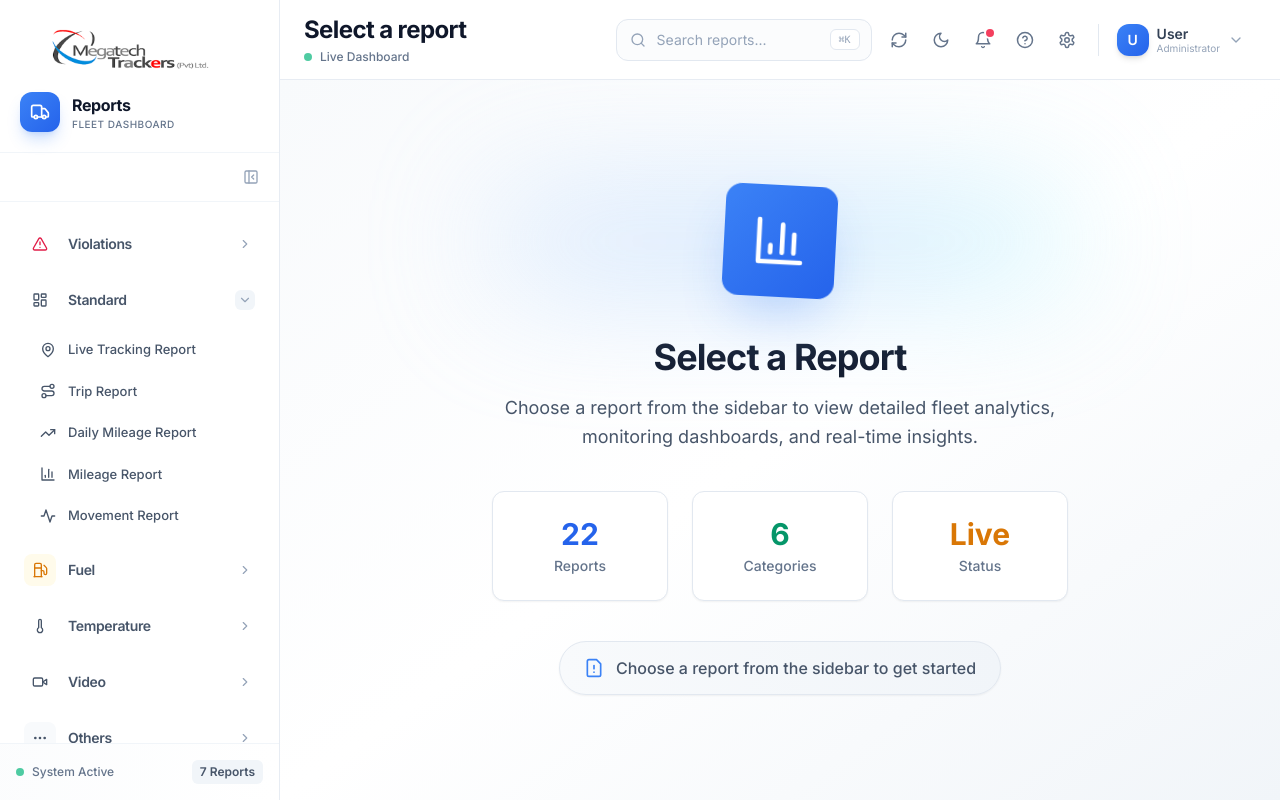
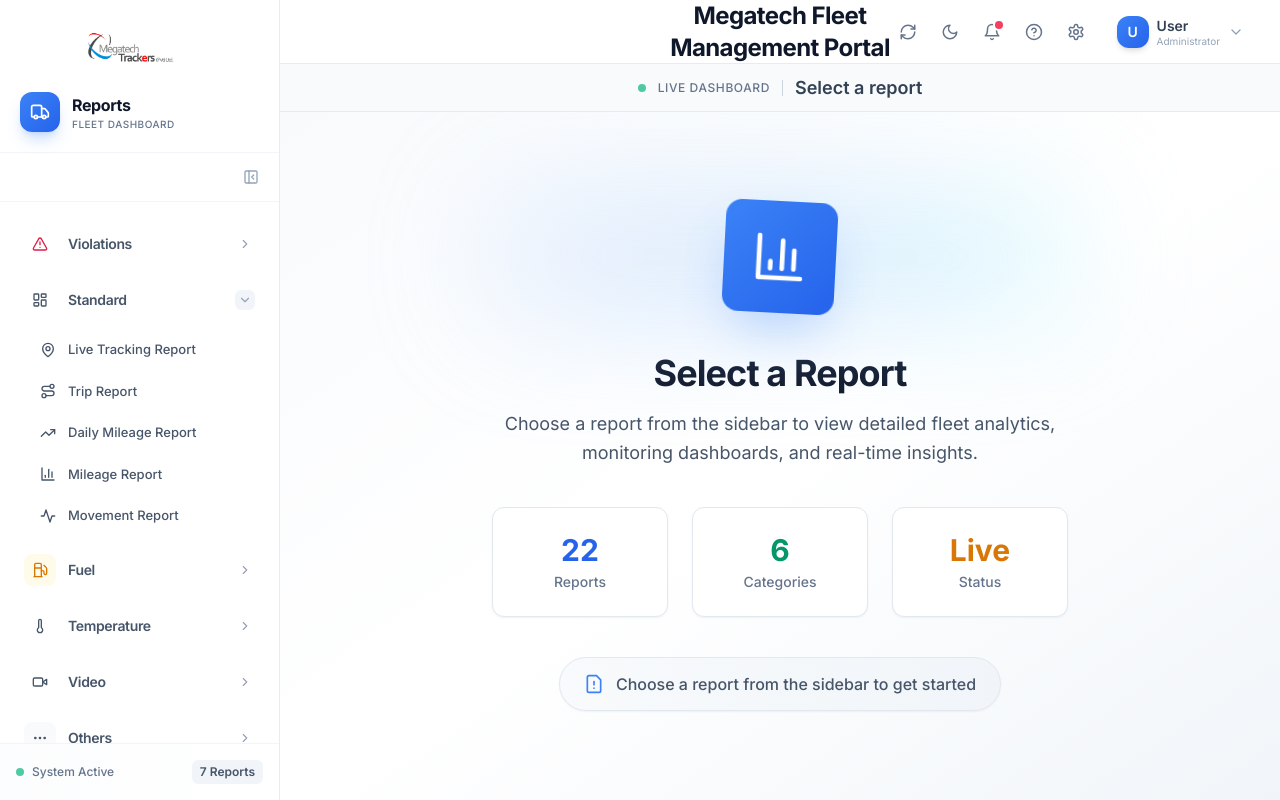
Before and after one commit to MISDevelopment2023/Mega-v3-NextJS-App, a Next.js app: page / in a window 1280 px wide. Built offline with nearby package versions, Linux system fonts and the light colour scheme.

Commit message:
refined ui further

```diff
--- a/app/globals.css
+++ b/app/globals.css
@@ -14,6 +14,22 @@
 
   * {
     @apply border-slate-200 dark:border-slate-700;
+  }
+
+  /* Ensure images maintain transparency */
+  img {
+    background: transparent !important;
+  }
+
+  /* Next.js Image component wrapper - ensure no background */
+  span[style*="position: relative"],
+  span[style*="position:relative"] {
+    background: transparent !important;
+  }
+
+  span[style*="position: relative"] img,
+  span[style*="position:relative"] img {
+    background: transparent !important;
   }
 
   /* Selection styling */
--- a/components/DashboardLayout.tsx
+++ b/components/DashboardLayout.tsx
@@ -1,6 +1,7 @@
 "use client";
 
 import { useState, useEffect, useMemo } from "react";
+import { useRouter } from "next/navigation";
 import Sidebar from "./Sidebar";
 import Topbar from "./Topbar";
 import { Report } from "@/types/report";
@@ -23,6 +24,7 @@
   children,
   defaultReportId,
 }: DashboardLayoutProps) {
+  const router = useRouter();
   const [selectedReport, setSelectedReport] = useState<Report | null>(null);
   const [reportId, setReportId] = useState<string | null>(
     defaultReportId || null
@@ -65,11 +67,8 @@
     setSelectedReport(report);
     setReportId(report.id);
 
-    if (typeof window !== "undefined") {
-      const url = new URL(window.location.href);
-      url.searchParams.set("reportId", report.id);
-      window.history.pushState({}, "", url);
-    }
+    // Use Next.js router for proper navigation and state updates
+    router.push(`/?reportId=${report.id}`, { scroll: false });
   };
 
   const handleLogout = () => {
--- a/components/Sidebar.tsx
+++ b/components/Sidebar.tsx
@@ -1,7 +1,7 @@
 "use client";
 
 import { useState, useEffect } from "react";
-import { useRouter, usePathname } from "next/navigation";
+import { useRouter, usePathname, useSearchParams } from "next/navigation";
 import Image from "next/image";
 import { reports, categories, getReportsByCategory } from "@/lib/reports";
 import { Report, ReportCategory, CategoryConfig } from "@/types/report";
@@ -91,29 +91,40 @@
 }: SidebarProps) {
   const router = useRouter();
   const pathname = usePathname();
+  const searchParams = useSearchParams();
   const [selectedReportId, setSelectedReportId] = useState<string | null>(null);
   const [expandedCategories, setExpandedCategories] = useState<ReportCategory[]>(["standard"]);
   const [currentReportId, setCurrentReportId] = useState<string | null>(null);
   const [hoveredItem, setHoveredItem] = useState<string | null>(null);
 
+  // Get reportId from URL search params - this automatically updates when URL changes
+  const reportIdFromUrl = searchParams.get("reportId");
+
   useEffect(() => {
-    if (typeof window !== "undefined") {
-      const params = new URLSearchParams(window.location.search);
-      const reportId = params.get("reportId");
-      setCurrentReportId(reportId);
+    // Update current report ID from URL
+    setCurrentReportId(reportIdFromUrl);
+    // Clear selectedReportId when URL changes to ensure only URL-based selection is used
+    setSelectedReportId(null);
 
-      // Auto-expand the category containing the current report
-      if (reportId) {
-        const report = reports.find(r => r.id === reportId);
-        if (report && !expandedCategories.includes(report.category)) {
-          setExpandedCategories(prev => [...prev, report.category]);
-        }
+    // Auto-expand the category containing the current report
+    if (reportIdFromUrl) {
+      const report = reports.find(r => r.id === reportIdFromUrl);
+      if (report) {
+        setExpandedCategories(prev => {
+          if (!prev.includes(report.category)) {
+            return [...prev, report.category];
+          }
+          return prev;
+        });
       }
     }
-  }, [pathname]);
+  }, [reportIdFromUrl]);
 
   const handleReportClick = (report: Report) => {
+    // Update immediately for instant feedback
+    setCurrentReportId(report.id);
     setSelectedReportId(report.id);
+
     if (onReportSelect) {
       onReportSelect(report);
     } else {
@@ -194,6 +205,7 @@
                 fill
                 className="object-contain"
                 priority
+                unoptimized
               />
             </div>
 
@@ -251,8 +263,9 @@
               const CategoryIcon = getCategoryIcon(category.icon);
               const isExpanded = expandedCategories.includes(category.id) && !isCollapsed;
               const categoryReports = getReportsByCategory(category.id);
+              // Only use currentReportId from URL to ensure each tab/window shows correct selection
               const hasActiveReport = categoryReports.some(
-                r => r.id === selectedReportId || r.id === currentReportId
+                r => r.id === currentReportId
               );
 
               return (
@@ -310,7 +323,8 @@
                     `}>
                       <div className="pl-4 pr-1 py-1 space-y-0.5">
                         {categoryReports.map((report, reportIndex) => {
-                          const isActive = selectedReportId === report.id || currentReportId === report.id;
+                          // Only use currentReportId from URL to ensure each tab/window shows correct selection
+                          const isActive = currentReportId === report.id;
                           const ReportIcon = getIcon(report.icon);
 
                           return (
--- a/components/Topbar.tsx
+++ b/components/Topbar.tsx
@@ -1,14 +1,12 @@
 "use client";
 
 import { useState } from "react";
-import Image from "next/image";
 import { useRouter } from "next/navigation";
 import { useTheme } from "@/contexts/ThemeContext";
 import {
   LogOut,
   Bell,
   User,
-  Search,
   Menu,
   Settings,
   ChevronDown,
@@ -27,11 +25,10 @@
 export default function Topbar({
   onLogout,
   onMenuClick,
-  companyName = "UNI.OPERATION",
+  companyName = "Select a Report",
 }: TopbarProps) {
   const router = useRouter();
   const { theme, toggleTheme } = useTheme();
-  const [isSearchFocused, setIsSearchFocused] = useState(false);
   const [isUserMenuOpen, setIsUserMenuOpen] = useState(false);
 
   const handleLogout = () => {
@@ -43,10 +40,11 @@
   };
 
   return (
-    <header className="h-20 bg-white dark:bg-slate-900 border-b border-slate-200/80 dark:border-slate-700/80 flex items-center justify-between px-4 lg:px-6 sticky top-0 z-30 transition-colors">
-      {/* Left Section */}
-      <div className="flex items-center gap-4">
-        {/* Mobile Menu Button */}
+    <header className="sticky top-0 z-30 transition-colors">
+      {/* Top Bar - Company Name and Actions */}
+      <div className="h-16 bg-white dark:bg-slate-900 border-b border-slate-200/80 dark:border-slate-700/80 grid grid-cols-3 items-center px-4 lg:px-6">
+        {/* Left Section - Mobile Menu */}
+        <div className="flex items-center justify-start">
           <button
             onClick={onMenuClick}
             className="lg:hidden p-2 text-slate-600 dark:text-slate-400 hover:text-slate-900 dark:hover:text-slate-100 hover:bg-slate-100 dark:hover:bg-slate-800 rounded-xl transition-colors"
@@ -54,52 +52,17 @@
           >
             <Menu className="w-5 h-5" />
           </button>
-
-        {/* Report Title - Prominent Display */}
-        <div className="flex items-center gap-4">
-          <div className="flex flex-col">
-            <h1 className="text-2xl font-bold text-slate-900 dark:text-slate-100 tracking-tight leading-tight">
-              {companyName || "Select a Report"}
-            </h1>
-            {companyName && companyName !== "Select a Report" && (
-              <div className="flex items-center gap-2 mt-1">
-                <div className="w-2 h-2 rounded-full bg-emerald-500 dark:bg-emerald-400 animate-pulse" />
-                <span className="text-xs text-slate-500 dark:text-slate-400 font-medium">
-                  Live Dashboard
-                </span>
-              </div>
-            )}
-          </div>
-        </div>
         </div>
 
-      {/* Right Section */}
-      <div className="flex items-center gap-2">
-        {/* Search Bar - Desktop */}
-        <div
-          className={`
-          hidden md:flex items-center relative transition-all duration-300
-          ${isSearchFocused ? "w-80" : "w-64"}
-        `}
-        >
-          <Search className="absolute left-3.5 w-4 h-4 text-slate-400 dark:text-slate-500" />
-          <input
-            type="text"
-            placeholder="Search reports..."
-            className="w-full pl-10 pr-4 py-2.5 text-sm border border-slate-200 dark:border-slate-700 rounded-xl
-                       focus:outline-none focus:ring-2 focus:ring-primary-500/20 dark:focus:ring-primary-400/30 focus:border-primary-400 dark:focus:border-primary-500
-                       transition-all bg-slate-50/50 dark:bg-slate-800/50 hover:bg-slate-50 dark:hover:bg-slate-800
-                       placeholder:text-slate-400 dark:placeholder:text-slate-500 text-slate-900 dark:text-slate-100"
-            onFocus={() => setIsSearchFocused(true)}
-            onBlur={() => setIsSearchFocused(false)}
-          />
-          <kbd className="absolute right-3 hidden lg:flex items-center gap-0.5 px-2 py-0.5 text-[10px] font-medium text-slate-400 dark:text-slate-500 bg-white dark:bg-slate-800 border border-slate-200 dark:border-slate-700 rounded-md">
-            ⌘K
-          </kbd>
+        {/* Center Section - Company Name */}
+        <div className="flex justify-center items-center">
+          <h1 className="text-xl lg:text-2xl font-bold text-slate-900 dark:text-slate-100 tracking-tight text-center">
+            Megatech Fleet Management Portal
+          </h1>
         </div>
 
-        {/* Action Buttons */}
-        <div className="flex items-center gap-1">
+        {/* Right Section - Action Buttons */}
+        <div className="flex items-center justify-end gap-1">
           {/* Refresh Button */}
           <button
             className="p-2.5 text-slate-500 dark:text-slate-400 hover:text-slate-700 dark:hover:text-slate-200 hover:bg-slate-100 dark:hover:bg-slate-800 rounded-xl transition-all duration-200 active:scale-95"
@@ -152,7 +115,6 @@
           >
             <Settings className="w-[18px] h-[18px]" />
           </button>
-        </div>
 
           {/* Divider */}
           <div className="w-px h-8 bg-slate-200 dark:bg-slate-700 mx-1" />
@@ -226,6 +188,34 @@
             )}
           </div>
         </div>
+      </div>
+
+      {/* Bottom Bar - Report Name */}
+      <div className="h-12 bg-slate-50 dark:bg-slate-800/50 border-b border-slate-200/80 dark:border-slate-700/80 grid grid-cols-3 items-center px-4 lg:px-6">
+        {/* Left Spacer */}
+        <div></div>
+
+        {/* Center Section - Report Name */}
+        <div className="flex justify-center items-center">
+          <div className="flex items-center gap-3">
+            {companyName && companyName !== "Select a Report" && (
+              <>
+                <div className="w-2 h-2 rounded-full bg-emerald-500 dark:bg-emerald-400 animate-pulse" />
+                <span className="text-xs text-slate-500 dark:text-slate-400 font-medium uppercase tracking-wider">
+                  Live Dashboard
+                </span>
+                <div className="w-px h-4 bg-slate-300 dark:bg-slate-600" />
+              </>
+            )}
+            <h2 className="text-base lg:text-lg font-semibold text-slate-700 dark:text-slate-200">
+              {companyName}
+            </h2>
+          </div>
+        </div>
+
+        {/* Right Spacer */}
+        <div></div>
+      </div>
     </header>
   );
 }
```
Also changed, not shown: public/megatech-logo-sml.png (added), public/megatech-logo.png. Lines whose indentation alone changed are shown as unchanged.
